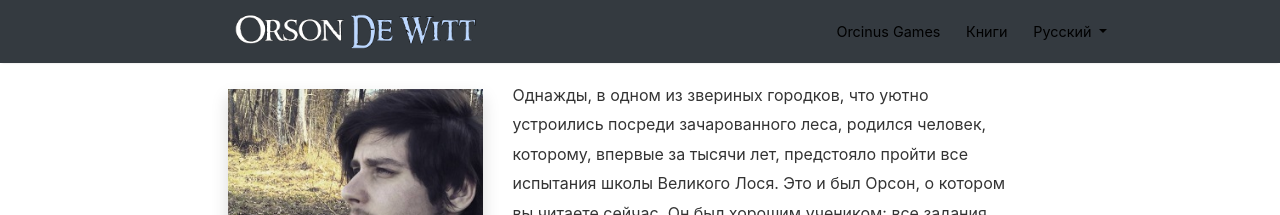
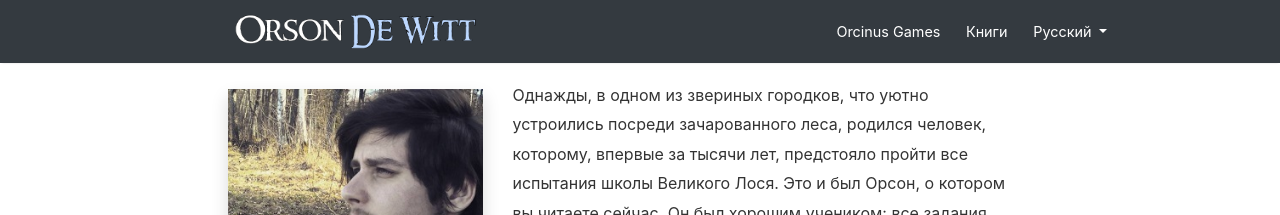
Before and after one commit to orson-dewitt/orson-dewitt.github.io, a Jekyll site: the page built from _pages/about.md, in a window 1280 px wide. Shown: the top 215 px of the page. Built offline with Jekyll 4.4.1, drawn with Linux system fonts in a browser that asks for light colours; nearby versions of some CDN libraries.

Commit message:
Update main.scss

```diff
--- a/assets/css/main.scss
+++ b/assets/css/main.scss
@@ -45,7 +45,7 @@
 
 a {color: #3177d8; transition: color 0.2s;}
 a:hover, a:focus {color:#ff4500}
-.navbar-dark .navbar-nav .nav-link {color: #000; transition: color 0.2s;}
+.navbar-dark .navbar-nav .nav-link {color: #fff; transition: color 0.2s;}
 .navbar-dark .navbar-nav .nav-link:focus, .navbar-dark .navbar-nav .nav-link:hover {
         color: #bdd8ff;
 }
@@ -55,6 +55,7 @@ a:hover, a:focus {color:#ff4500}
 .mediumnavigation .dropdown-menu {background-color: #525864;}
 .mediumnavigation .dropdown-menu a {color:#fff;}
 .mediumnavigation .dropdown-menu a:hover, .mediumnavigation .dropdown-menu a:focus {color:#b486b5}
+.mediumnavigation .navbar-dark .navbar-nav .nav-link:focus, .mediumnavigation .navbar-dark .navbar-nav .nav-link:hover {color: #bdd8ff;}
 
 //language switch for smaller screens
 @media screen and (max-width: 991px){
```
